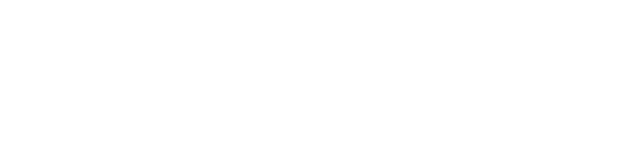
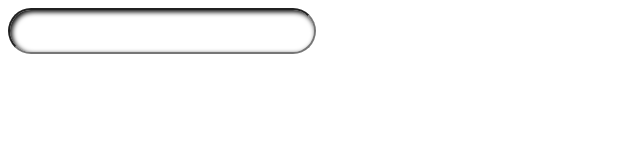
Before and after one commit to lipenchakma/recap-practise, a plain HTML site: page index.html in a window 1280 px wide. Shown: the whole page, without its empty margins (0-640 px from the left). Drawn offline with Linux system fonts and the light colour scheme.

Commit message:
box shadow

```diff
--- a/index.html
+++ b/index.html
@@ -5,10 +5,16 @@
     <meta name="viewport" content="width=device-width, initial-scale=1.0">
     <title>Recape Practise</title>
     <style>
-
+        input{
+            height: 40px;
+            width: 300px;
+            border-radius: 25px;
+            outline: none ;
+            box-shadow: 2px 2px 5px black inset;
+        }
     </style>
 </head>
 <body>
-
+    <input type="text">
 </body>
 </html>
```
